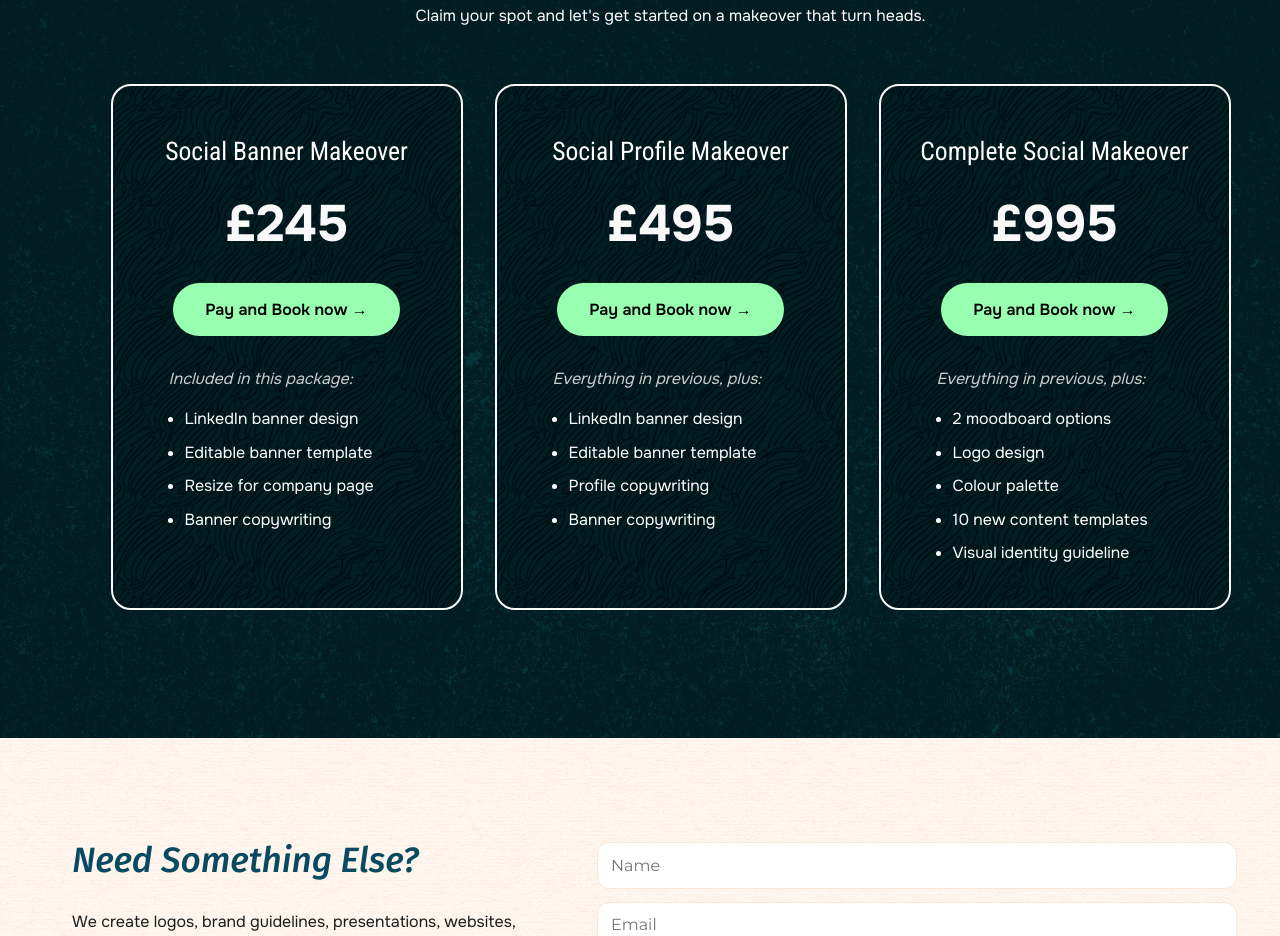
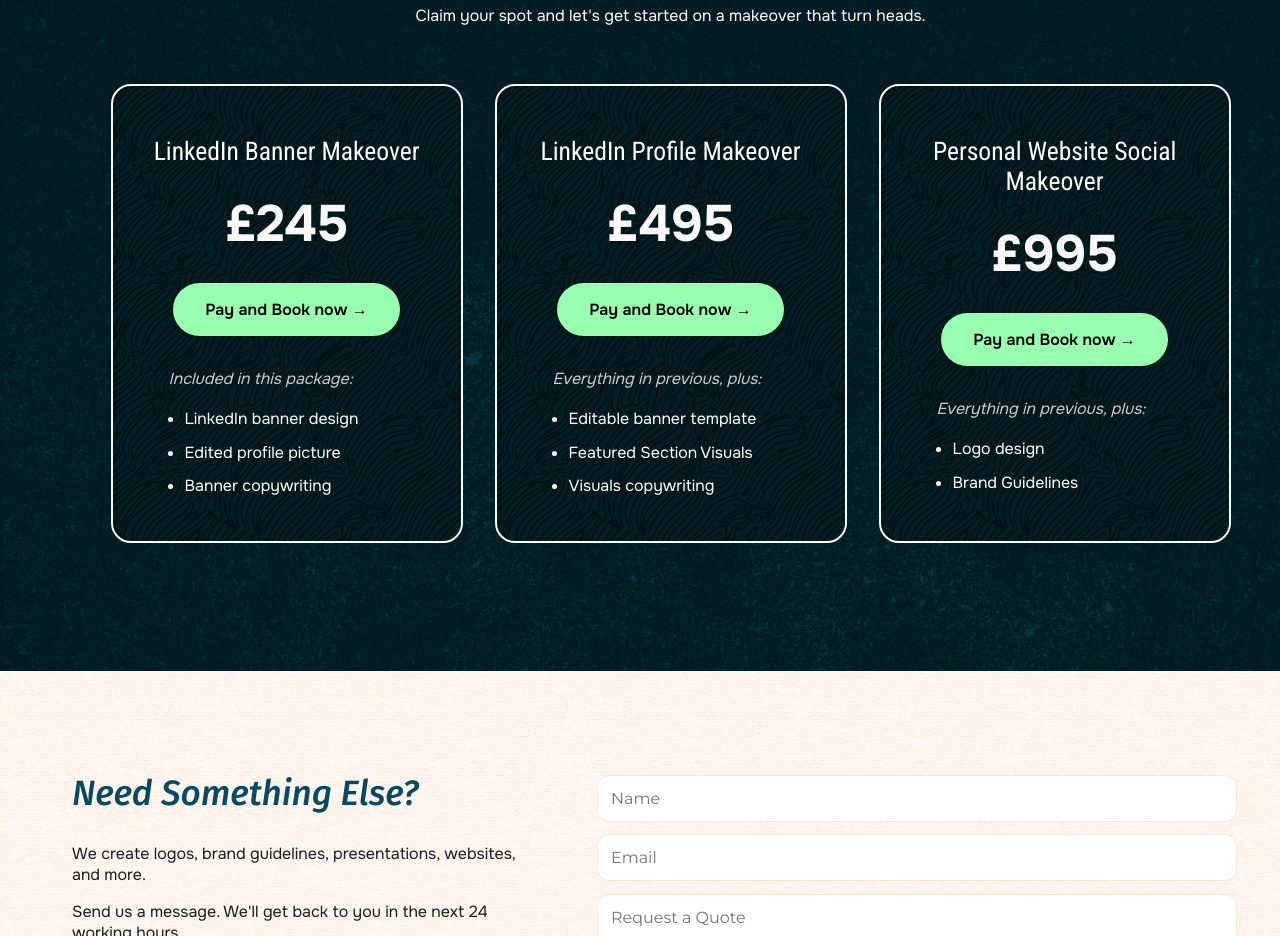
Before and after one commit to rayvellest/makeover, a plain HTML site: page index.html in a window 1280 px wide. Shown: the part 2595-3531 px from the top of the page. Drawn offline with Linux system fonts and the light colour scheme.

Commit message:
Update on package offers.

```diff
--- a/index.html
+++ b/index.html
@@ -90,44 +90,39 @@
     <div class="cards">
       <!-- Card 1 -->
       <div class="card">
-        <h3>Social Banner Makeover</h3>
+        <h3>LinkedIn Banner Makeover</h3>
         <p class="price">£245</p>
         <a href="#" target="_blank"><button>Pay and Book now &rarr;</button></a>
         <p class="extra-info">Included in this package:</p>
         <ul class="card-details">
           <li>LinkedIn banner design</li>
-          <li>Editable banner template</li>
-          <li>Resize for company page</li>
+          <li>Edited profile picture</li>
           <li>Banner copywriting</li>
         </ul>
       </div>
 
       <!-- Card 2 -->
       <div class="card">
-        <h3>Social Profile Makeover</h3>
+        <h3>LinkedIn Profile Makeover</h3>
         <p class="price">£495</p>
         <a href="#" target="_blank"><button>Pay and Book now &rarr;</button></a>
         <p class="extra-info">Everything in previous, plus:</p>
         <ul class="card-details">
-          <li>LinkedIn banner design</li>
           <li>Editable banner template</li>
-          <li>Profile copywriting</li>
-          <li>Banner copywriting</li>
+          <li>Featured Section Visuals</li>
+          <li>Visuals copywriting</li>
         </ul>
       </div>
 
       <!-- Card 3 -->
       <div class="card">
-        <h3>Complete Social Makeover</h3>
+        <h3>Personal Website Social Makeover</h3>
         <p class="price">£995</p>
         <a href="#" target="_blank"><button>Pay and Book now &rarr;</button></a>
         <p class="extra-info">Everything in previous, plus:</p>
         <ul class="card-details">
-          <li>2 moodboard options</li>
           <li>Logo design</li>
-          <li>Colour palette</li>
-          <li>10 new content templates</li>
-          <li>Visual identity guideline</li>
+          <li>Brand Guidelines</li>
         </ul>
       </div>
     </div>
```
